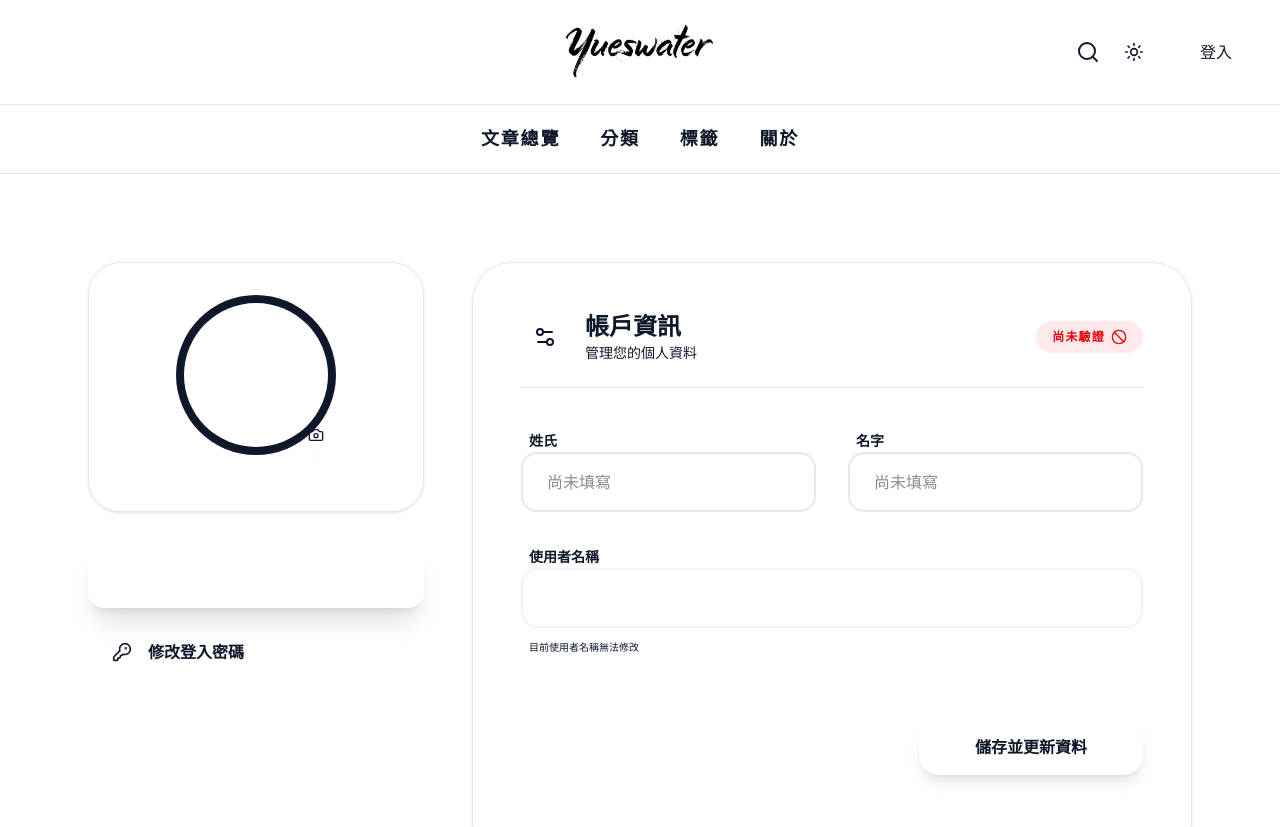
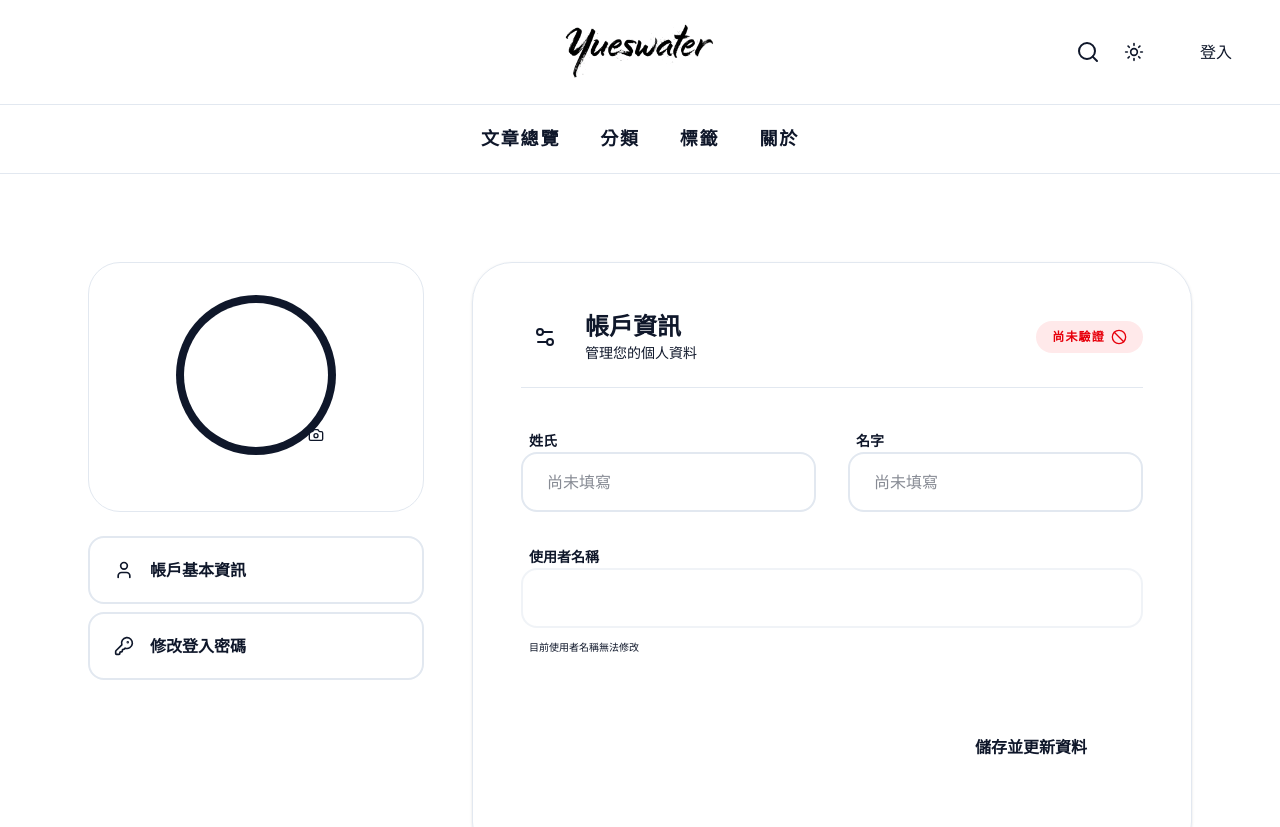
Before and after one commit to yueswater/yueswater-web, a Next.js app: page /profile in a window 1280 px wide. Shown: the top 827 px of the page. Built offline with nearby package versions, Linux system fonts and the light colour scheme; no server answers.

Commit message:
feat: add change password

```diff
--- a/src/components/features/auth/PasswordForm.tsx
+++ b/src/components/features/auth/PasswordForm.tsx
@@ -85,7 +85,7 @@ export function PasswordForm() {
         <button
           type="submit"
           disabled={loading}
-          className="btn btn-primary h-auto min-h-0 rounded-[1.25rem] px-14 py-4 text-base font-black shadow-lg shadow-primary/30 transition-all hover:scale-[1.03] active:scale-[0.97]"
+          className="btn btn-primary h-auto min-h-0 rounded-[1.25rem] px-14 py-4 text-base font-black border-none transition-all hover:scale-[1.03] active:scale-[0.98]"
         >
           {loading ? "正在處理..." : "確認修改密碼"}
         </button>
--- a/src/components/features/auth/ProfileForm.tsx
+++ b/src/components/features/auth/ProfileForm.tsx
@@ -67,7 +67,7 @@ export function ProfileForm({ user }: { user: User | null }) {
       <div className="flex justify-end pt-8">
         <button
           type="submit"
-          className="btn btn-primary h-auto min-h-0 rounded-[1.25rem] px-14 py-4 text-base font-black shadow-lg shadow-primary/30 transition-all hover:scale-[1.03] active:scale-[0.97]"
+          className="btn btn-primary h-auto min-h-0 rounded-[1.25rem] px-14 py-4 text-base font-black border-none transition-all hover:scale-[1.03] active:scale-[0.98]"
           disabled={loading}
         >
           {loading ? "處理中..." : "儲存並更新資料"}
--- a/src/components/features/auth/ProfileSidebar.tsx
+++ b/src/components/features/auth/ProfileSidebar.tsx
@@ -12,10 +12,10 @@ interface Props {
 
 export function ProfileSidebar({ user, activeTab, onTabChange }: Props) {
   return (
-    <div className="space-y-8">
-      <div className="bg-card rounded-[2rem] border border-base-200 p-10 text-center shadow-sm">
+    <div className="space-y-6">
+      <div className="bg-card rounded-[2rem] border border-base-200 p-10 text-center">
         <div className="relative mx-auto mb-6 h-36 w-36">
-          <div className="h-full w-full overflow-hidden rounded-full ring-8 ring-base-200/50">
+          <div className="h-full w-full overflow-hidden rounded-full ring-8 ring-base-100">
             {user?.avatar ? (
               <Image src={user.avatar} alt="頭像" fill className="object-cover" />
             ) : (
@@ -24,31 +24,37 @@ export function ProfileSidebar({ user, activeTab, onTabChange }: Props) {
               </div>
             )}
           </div>
-          <label className="btn btn-primary btn-circle btn-sm absolute bottom-1 right-1 cursor-pointer shadow-xl">
+          <label className="btn btn-primary btn-circle btn-sm absolute bottom-1 right-1 cursor-pointer border-none">
             <Camera className="h-4 w-4" />
             <input type="file" className="hidden" accept="image/*" />
           </label>
         </div>
-        <h2 className="text-2xl font-black tracking-tight">{user?.username}</h2>
-        <p className="mt-1 text-sm text-foreground/40">{user?.email}</p>
+        <h2 className="text-2xl font-black tracking-tight text-foreground">{user?.username}</h2>
+        <p className="mt-1 text-sm text-foreground/50">{user?.email}</p>
       </div>
 
-      <nav className="flex flex-col gap-3">
+      <nav className="flex flex-col gap-2">
         <button
           onClick={() => onTabChange("info")}
-          className={`flex items-center gap-4 rounded-2xl px-6 py-5 font-black transition-all ${
-            activeTab === "info" ? "bg-primary text-white shadow-xl shadow-primary/20" : "hover:bg-base-200"
+          className={`flex items-center gap-4 rounded-2xl px-6 py-5 font-bold transition-all border-2 ${
+            activeTab === "info"
+              ? "bg-primary border-primary text-primary-foreground"
+              : "bg-transparent border-transparent text-foreground/60 hover:bg-base-200"
           }`}
         >
-          <User className="h-5 w-5" /> 帳戶基本資訊
+          <User className="h-5 w-5" />
+          <span className="whitespace-nowrap">帳戶基本資訊</span>
         </button>
         <button
           onClick={() => onTabChange("security")}
-          className={`flex items-center gap-4 rounded-2xl px-6 py-5 font-black transition-all ${
-            activeTab === "security" ? "bg-primary text-white shadow-xl shadow-primary/20" : "hover:bg-base-200"
+          className={`flex items-center gap-4 rounded-2xl px-6 py-5 font-bold transition-all border-2 ${
+            activeTab === "security"
+              ? "bg-primary border-primary text-primary-foreground"
+              : "bg-transparent border-transparent text-foreground/60 hover:bg-base-200"
           }`}
         >
-          <KeyRound className="h-5 w-5" /> 修改登入密碼
+          <KeyRound className="h-5 w-5" />
+          <span className="whitespace-nowrap">修改登入密碼</span>
         </button>
       </nav>
     </div>
```
